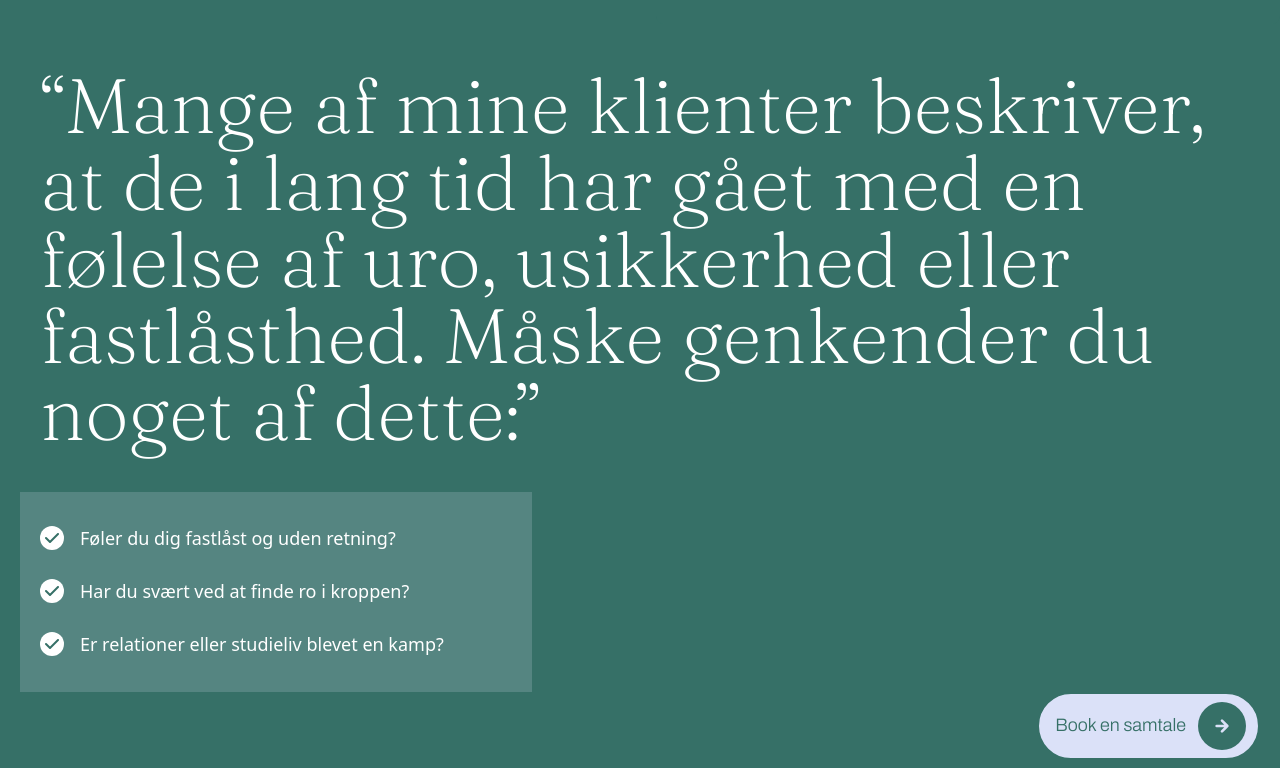
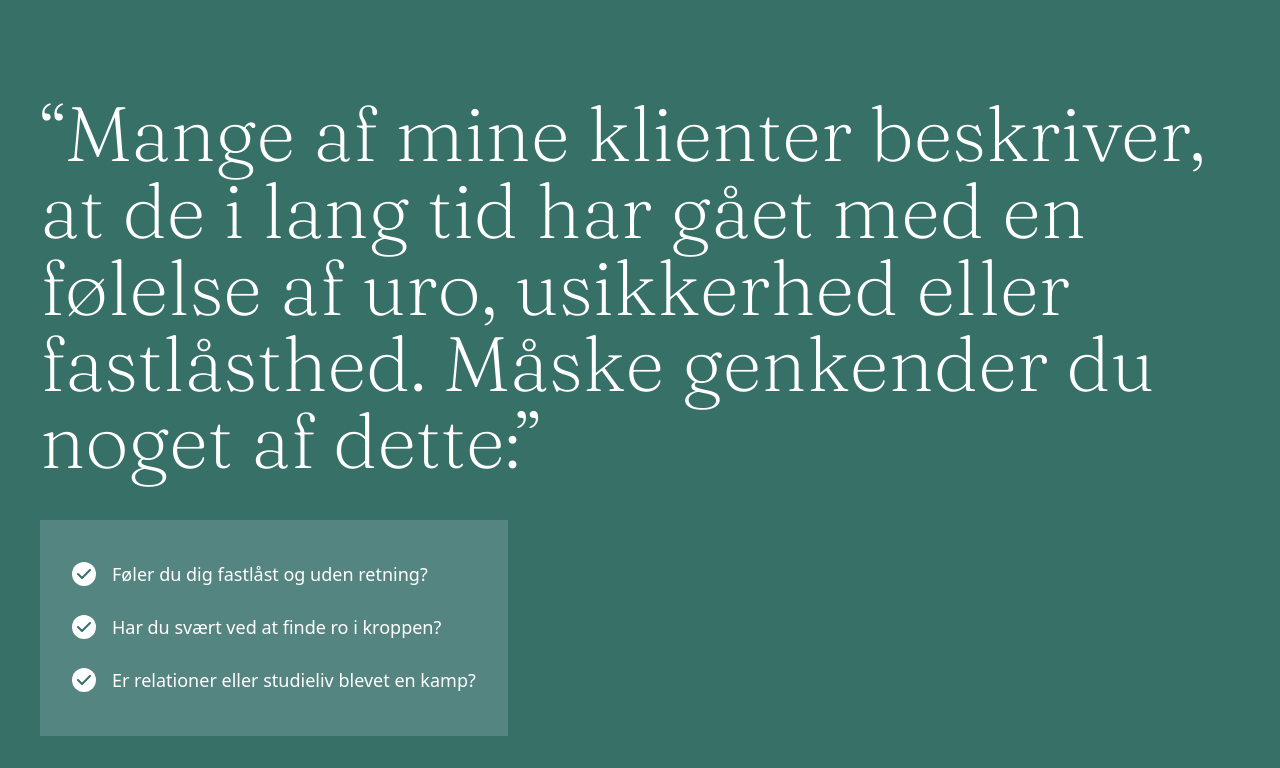
Before and after one commit to oscarlund121/susancorrecto, a Next.js app: page / in a window 1280 px wide. Shown: the part 832-1600 px from the top of the page. Built offline with nearby package versions, Linux system fonts and the light colour scheme.

Commit message:
Refactors SectionTwo layout for improved styling consistency
Updates the layout of SectionTwo by refining class names, padding,
and structure for better styling consistency and readability.
Enhances alignment and spacing of elements, such as headers,
checkmark lists, and buttons.

```diff
--- a/src/app/components/frontpage/SectionTwo.jsx
+++ b/src/app/components/frontpage/SectionTwo.jsx
@@ -4,17 +4,18 @@ import Link from "next/link";
 
 const SectionTwo = () => {
   return (
-    <div className="bg-[#367067] py-25">
-      <div className="content-max text-white">
+    <div className="bg-[#367067] section py-32">
+      <div className="content-max">
+        <div className=" text-white">
           <h2 className="text-max">
             “Mange af mine klienter beskriver, at de i lang tid har gået med en
-          følelse af uro, usikkerhed eller fastlåsthed. Måske genkender du noget
-          af dette:”
+            følelse af uro, usikkerhed eller fastlåsthed. Måske genkender du
+            noget af dette:”
           </h2>
 
           {/* Checkmark box */}
-        <div className="bg-[#d3d5e9]/20 p-8 w-sm md:w-lg mt-10 px-5">
-          <ul className="space-y-6">
+          <div className=" text-max  ">
+            <ul className="space-y-6 bg-[#d3d5e9]/20 inline-block mt-10 px-8 py-10">
               <li className="flex items-start gap-4">
                 <div className="flex-shrink-0 w-6 h-6 bg-white rounded-full flex items-center justify-center mt-0.5">
                   <svg width="14" height="10" viewBox="0 0 14 10" fill="none">
@@ -69,10 +70,11 @@ const SectionTwo = () => {
           </div>
 
           {/* Button positioned to the right */}
-        <div className="flex  justify-end">
+          <div className="flex mt-10 justify-end">
             <Link href="/contact">
               <Button variant="secondary" />
             </Link>
+          </div>
         </div>
       </div>
     </div>
```
Lines whose indentation alone changed are shown as unchanged.
